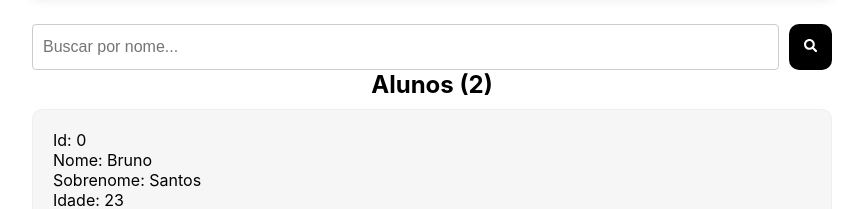
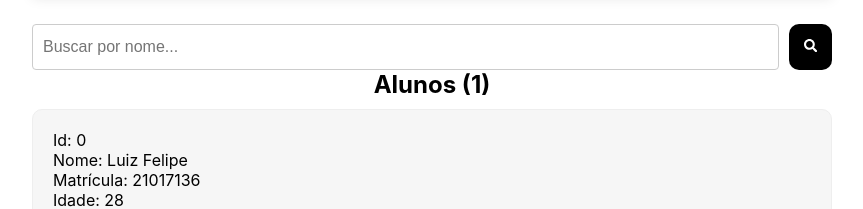
Before and after one commit to luizfelper/ArraysInJavascript, a React (Create React App) app: page / in a window 1280 px wide. Shown: the part 597-806 px from the top of the page, without its empty margins (208-1071 px from the left). Built offline with nearby package versions, Linux system fonts and the light colour scheme.

Commit message:
Ajustes nos inputs

```diff
--- a/src/App.js
+++ b/src/App.js
@@ -8,19 +8,12 @@ import {AiOutlineGithub} from 'react-icons/ai';
 
 function App() {
     const [dados, setDados] = React.useState([{
-      Id: 0,
-      Nome: 'Bruno',
-      Sobrenome: 'Santos',
-      Idade: '23',
-      Telefone: '+55-86-999981876'
-  },
-  {
-      Id: 1,
-      Nome: 'Felipe',
-      Sobrenome: 'Fontenele',
-      Idade: '23',
-      Telefone: '+55-86-999981876'
-  }
+        Id: 0,
+        Nome: 'Luiz Felipe',
+        Matricula: '21017136',
+        Idade: '28',
+        Telefone: '86-9-99951876',
+    }
   ]);
 
   const [DadosDaBusca, setDadosDaBusca] = React.useState([{}]);
@@ -94,7 +87,7 @@ function App() {
         <div className="boxResultadoBusca">
           <div className="boxResultadoCerto">
             <h3>Resultado da busca:</h3>
-            <p>Id: {DadosDaBusca.Id} - Nome: {DadosDaBusca.Nome} - Sobrenome: {DadosDaBusca.Sobrenome}
+            <p>Id: {DadosDaBusca.Id} - Nome: {DadosDaBusca.Nome} - Matricula: {DadosDaBusca.Matricula}
               - Idade: {DadosDaBusca.Idade} - Telefone: {DadosDaBusca.Telefone}</p>
           </div>
           <div className="boxResultadoErrado">
@@ -111,7 +104,7 @@ function App() {
               <div className="ItemAluno" key={itemAtual.i}>
                 <p>Id: {itemAtual.Id}</p>
                 <p>Nome: {itemAtual.Nome}</p>
-                <p>Sobrenome: {itemAtual.Sobrenome}</p>
+                <p>Matrícula: {itemAtual.Matricula}</p>
                 <p>Idade: {itemAtual.Idade}</p>
                 <p>Telefone: {itemAtual.Telefone}</p>
                 <div>
```
